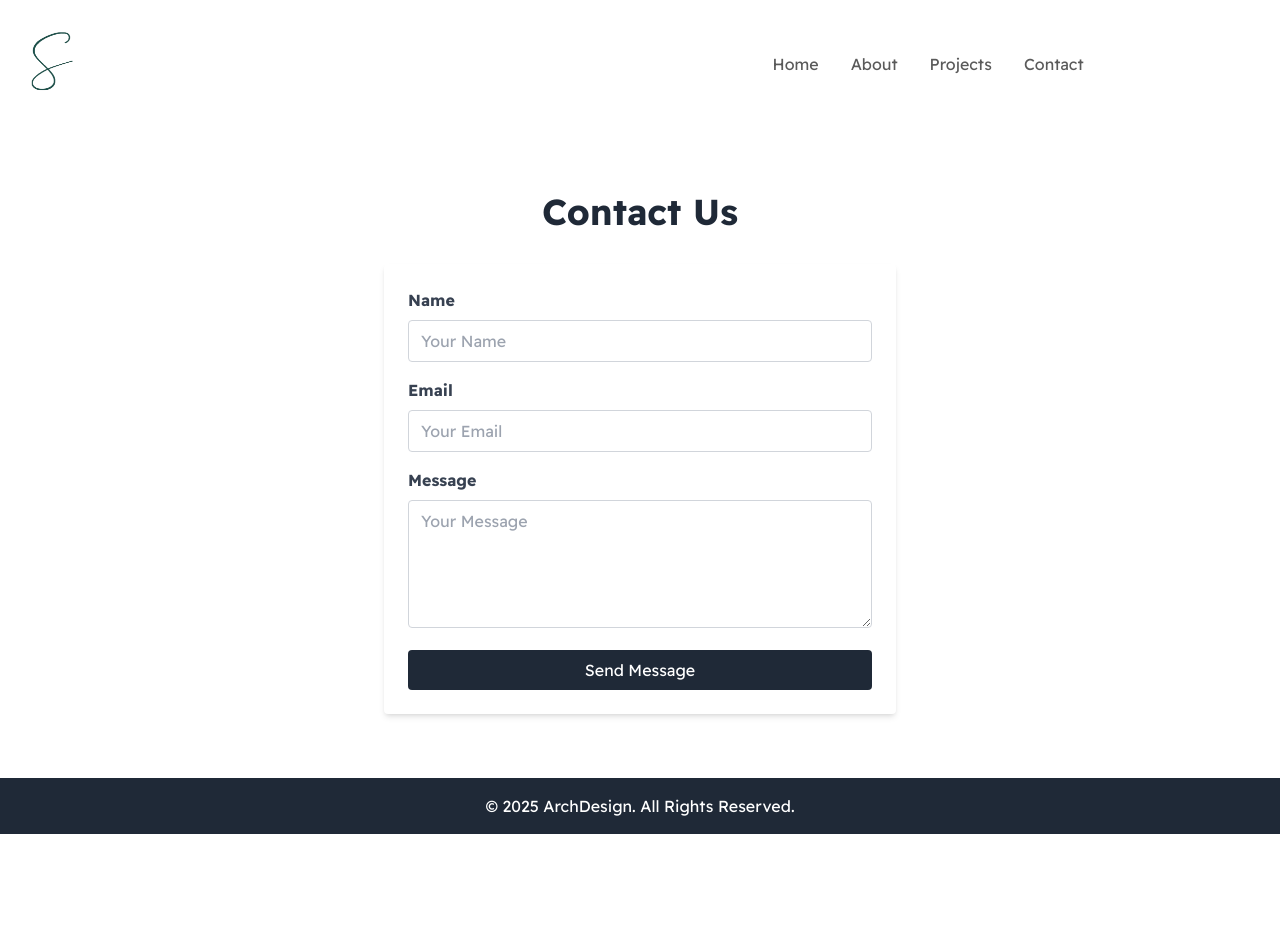
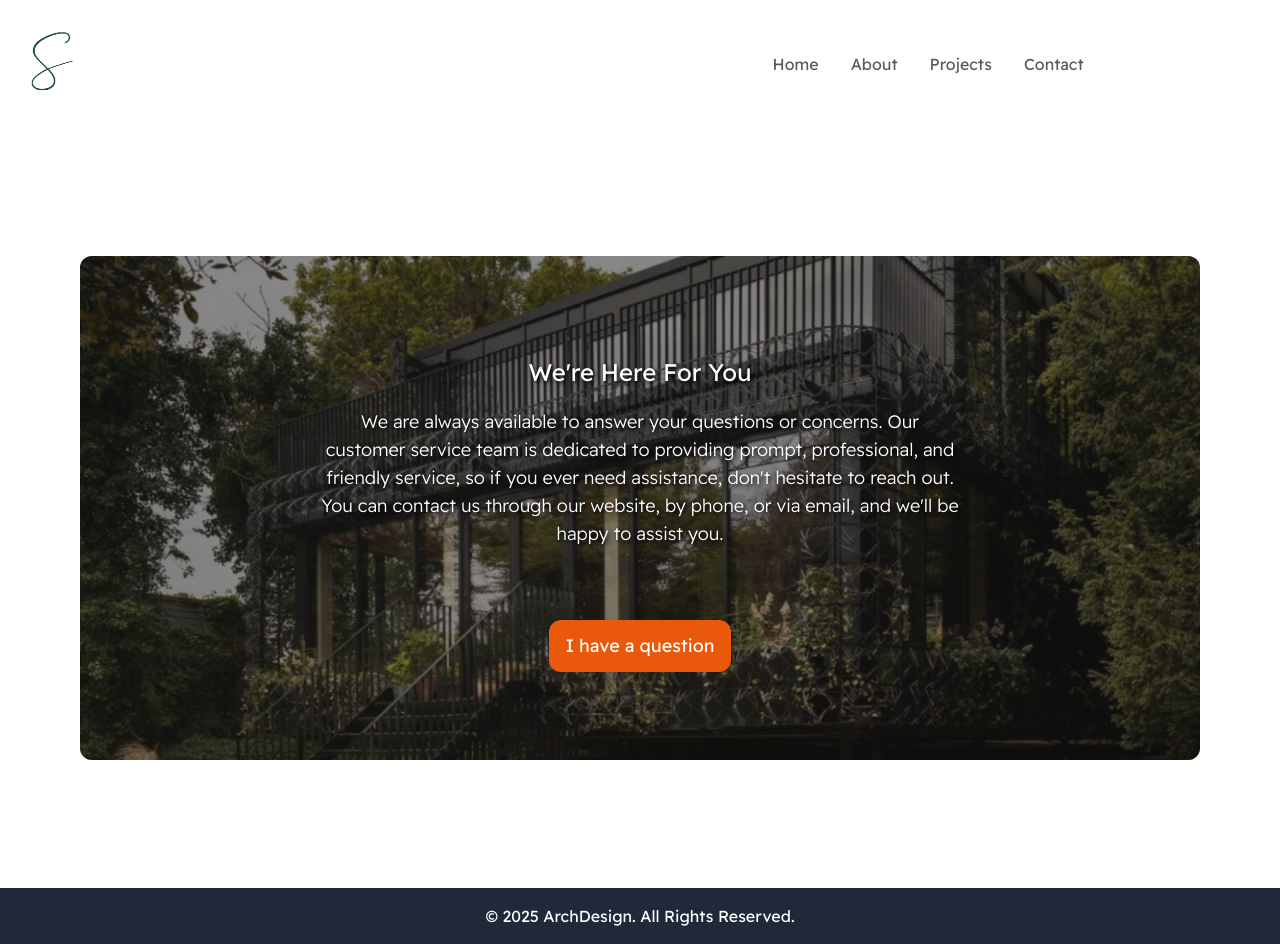
Before and after one commit to rupin-desai/sculpt-dev, a React (Vite) app: page /sculpt-dev/contact in a window 1280 px wide. Before the commit the page ends 834 px from the top, so only its background shows below. Built offline with nearby package versions, Linux system fonts and the light colour scheme; a web font is replaced by a local one.

Commit message:
`Created contact section with animation`

```diff
--- a/index.html
+++ b/index.html
@@ -5,7 +5,7 @@
     <link rel="icon" type="image/png" href="/src/assets/logo.png" />
     <meta name="viewport" content="width=device-width, initial-scale=1.0" />
     <link href="https://fonts.googleapis.com/css2?family=Redex+Pro:wght@400;700&display=swap" rel="stylesheet">
-    <title>Sculpt</title>
+    <title>Sculpt Designs</title>
   </head>
   <body>
     <div id="root"></div>
--- a/src/components/Contact.jsx
+++ b/src/components/Contact.jsx
@@ -1,50 +1,17 @@
-import React from 'react'
+import React from "react";
+
+import ContactSection from "./ContactSection";
 
 const Contact = () => {
   return (
-    <section className="container mx-auto py-16 px-6">
-    <h2 className="text-4xl font-bold text-gray-800 mb-8 text-center">
-      Contact Us
-    </h2>
-    <form className="max-w-lg mx-auto bg-white p-6 shadow-md rounded">
-      <div className="mb-4">
-        <label className="block text-gray-700 font-semibold mb-2">
-          Name
-        </label>
-        <input
-          type="text"
-          placeholder="Your Name"
-          className="w-full border border-gray-300 rounded px-3 py-2"
-        />
-      </div>
-      <div className="mb-4">
-        <label className="block text-gray-700 font-semibold mb-2">
-          Email
-        </label>
-        <input
-          type="email"
-          placeholder="Your Email"
-          className="w-full border border-gray-300 rounded px-3 py-2"
-        />
-      </div>
-      <div className="mb-4">
-        <label className="block text-gray-700 font-semibold mb-2">
-          Message
-        </label>
-        <textarea
-          placeholder="Your Message"
-          className="w-full border border-gray-300 rounded px-3 py-2 h-32"
-        ></textarea>
-      </div>
-      <button
-        type="submit"
-        className="w-full bg-gray-800 text-white py-2 px-4 rounded hover:bg-gray-700"
-      >
-        Send Message
-      </button>
-    </form>
-  </section>
-  )
-}
+    <>
+      <ContactSection
+        heading="We're Here For You"
+        description="We are always available to answer your questions or concerns. Our customer service team is dedicated to providing prompt, professional, and friendly service, so if you ever need assistance, don't hesitate to reach out. You can contact us through our website, by phone, or via email, and we'll be happy to assist you."
+        buttonText="I have a question"
+      />
+    </>
+  );
+};
 
-export default Contact
+export default Contact;
--- /dev/null
+++ b/src/components/ContactSection.jsx
@@ -0,0 +1,51 @@
+import React from "react";
+import contactBg from "../assets/contact-bg.png";
+import { motion } from "framer-motion";
+
+const ContactSection = ({ heading, description, buttonText }) => {
+  return (
+    <section className="py-32 px-20 flex justify-center text-center">
+      <motion.div
+        className="p-20 rounded-xl flex flex-col justify-center text-white text-center relative "
+        style={{
+          backgroundImage: `url(${contactBg})`,
+          backgroundRepeat: "no-repeat",
+          backgroundSize: "cover",
+          backgroundPosition: "center",
+        }}
+        initial={{ y: 100, opacity: 0 }} // Initial position and opacity
+        whileInView={{ y: 0, opacity: 1 }} // Final position and opacity when in view
+        transition={{ duration: 0.8, ease: "easeInOut" }} // Transition settings
+        viewport={{ once: true }} // Trigger animation only once
+      >
+        {/* Black overlay */}
+        <div
+          className="absolute top-0 left-0 right-0 bottom-0 bg-black opacity-50 rounded-xl"
+          style={{
+            zIndex: 1, // Ensure overlay sits above the background image
+          }}
+        ></div>
+
+        {/* Content goes here, and it will be above the overlay */}
+        <div
+          className="flex text-2xl mx-auto z-10 py-5"
+          style={{ textShadow: "2px 2px 4px rgba(0, 0, 0, 1)" }}
+        >
+          {heading}
+        </div>
+        <div
+          className="flex text-lg z-10 font-thin pb-16 w-2/3 mx-auto"
+          style={{ textShadow: "2px 2px 4px rgba(0, 0, 0, 1)" }}
+        >
+          {description}
+        </div>
+
+        <div className="m-2 py-3 px-4 bg-orange-600 rounded-xl flex text-lg mx-auto z-10 hover:bg-orange-500 transition-colors duration-300 cursor-pointer">
+          {buttonText}
+        </div>
+      </motion.div>
+    </section>
+  );
+};
+
+export default ContactSection;
--- a/src/components/test.jsx
+++ /dev/null
@@ -1,31 +0,0 @@
-import React from "react";
-import { motion } from "framer-motion";
-
-const ProjectsImages = ({ images }) => {
-  return (
-    <div className="max-h-[600px] overflow-hidden mt-10">
-      <div className="columns-1 sm:columns-2 lg:columns-4 gap-4">
-        {images.map((src, index) => (
-          <motion.div
-            key={index}
-            className="mb-4 break-inside-avoid group" // Added group for hover control
-            initial={{ x: index % 2 === 0 ? "-100%" : "100%", opacity: 0 }}
-            whileInView={{ x: 0, opacity: 1 }}
-            viewport={{ once: true }}
-            transition={{ duration: 0.8, delay: index * 0.1 }}
-          >
-            <div className="relative overflow-hidden">
-              <img
-                src={src}
-                alt={`Project ${index + 1}`}
-                className="w-full object-cover max-h-[480px] transition-transform duration-300 group-hover:scale-110"
-              />
-            </div>
-          </motion.div>
-        ))}
-      </div>
-    </div>
-  );
-};
-
-export default ProjectsImages;
```
Also changed, not shown: src/assets/contact-bg.png (added).
